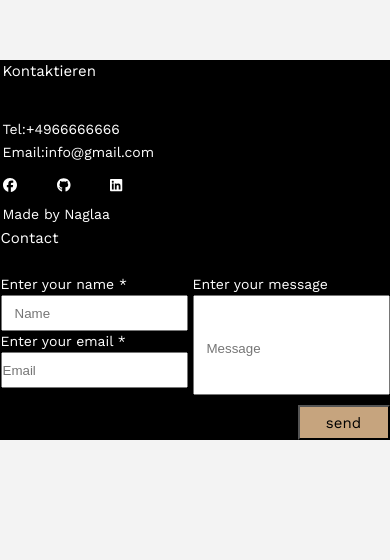
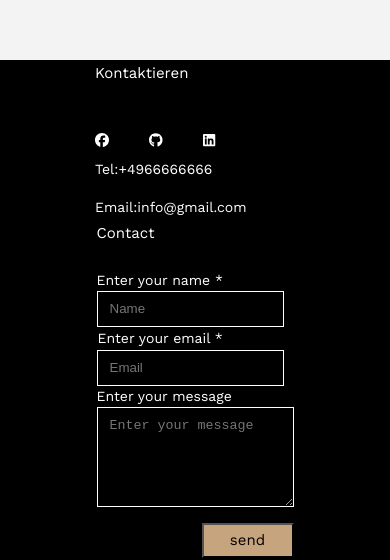
Before and after one commit to NagIbrahim/A-Profile, a React (Create React App) app: page /message in a window 390 px wide. Shown: the part 884-1444 px from the top of the page. Before the commit the page ends 1324 px from the top, so only its background shows below. Built offline with nearby package versions, Linux system fonts and the light colour scheme.

Commit message:
media query footer

```diff
--- a/src/App.css
+++ b/src/App.css
@@ -1,4 +1,3 @@
-
 .app{
   /*border:5px solid grey;*/
   background-color: transparent;
--- a/src/components/Footer.jsx
+++ b/src/components/Footer.jsx
@@ -12,6 +12,7 @@ function Footer() {
   return (
     <div id="f" >
       {/*  kontakt info */}
+      <div   id="f-container">
       <div   id="f-left">
         <div>
         <p> Kontaktieren</p>
@@ -44,19 +45,29 @@ function Footer() {
               <Link>AGB</Link>
             </p>
              */}
-            <p>
+            <p id="p-info">
            <span>
             Made by  <span></span>
-            <Link  to="https://www.linkedin.com/in/naglaa-h-0342b1250/">Naglaa</Link>
+            <Link  to="https://www.linkedin.com/">Naglaa</Link>
            </span>
 
             </p>
            </div>
         </div>
 
-    </div>
+
+
+
+
+    </div >
  {/* form */}
-    <Form/>
+  <div id="f-right">
+
+  <Form/>
+  </div>
+
+
+      </div>
 
    </div>
   )
--- a/src/components/Form/FormInput/InputEmail/index.js
+++ b/src/components/Form/FormInput/InputEmail/index.js
@@ -18,7 +18,7 @@ function InputEmail({ setEmail }) {
 
   return (
     <div>
-         <p>Enter your email *</p>
+         <p className='p-form'>Enter your email *</p>
 
     {/*   <input  id="input-email"  type="email"  value={emailValue}   onChange={handleChange} required  placeholder='Email'/>
                      */ }
--- a/src/components/Form/FormInput/InputEmail/style.css
+++ b/src/components/Form/FormInput/InputEmail/style.css
@@ -1,6 +1,22 @@
 #input-email{
     height:36px;
     width:187px;
+    padding:3px 3px 3px 12px;
     margin-right:5px;
     outline: none;
+    background-color: transparent;
+    border: 1px solid white;
 }
+.p-form{
+    padding: 1px;
+}
+
+
+@media only screen and (max-width:900px) and (min-width:600px) {
+    #input-email{
+        height:28px;
+        width:150px ;
+
+    }
+
+}
--- a/src/components/Form/FormInput/InputName/style.css
+++ b/src/components/Form/FormInput/InputName/style.css
@@ -4,4 +4,20 @@
     padding:3px 3px 3px 12px;
     margin-right:5px;
     outline: none;
+    background-color: transparent;
+    border:1px solid white;
+
 }
+
+.p-form{
+    padding: 1px;
+}
+
+@media only screen and (max-width:900px) and (min-width:600px){
+    #input-name{
+        height:28px;
+        width:150px ;
+
+    }
+
+}
--- a/src/components/Form/FormMessage/index.js
+++ b/src/components/Form/FormMessage/index.js
@@ -10,12 +10,19 @@ function FormMessage({ setMessage }) {
     setMessageValue(value);
     console.log("messagevalue:", messageValue )
     setMessage(value);
+
   };
+
+
+
+
   return (
     <div id="form-message">
       <p>Enter your message</p>
-      <input id="input-message" type="textarea"    value={messageValue}
-        onChange={handleChange}  placeholder='Message'/>
+      {/*<input id="input-message" type="textarea"    value={messageValue}
+        onChange={handleChange}  placeholder='Enter your message'/>*/}
+        <textarea id="input-message" name="freeform"    value={messageValue}  placeholder='Enter your message' onChange={handleChange}                   >
+          </textarea>
     </div>
   )
 }
--- a/src/components/Form/FormMessage/style.css
+++ b/src/components/Form/FormMessage/style.css
@@ -2,5 +2,16 @@
     height: 100px;
     width: 197px;
     padding: 10.5px 10px 3px 12px;
-    outline:none
+    outline:none;
+    background-color: black;
+    border:1px solid white;
+    color:white
 }
+
+
+@media only screen and (max-width:900px) and (min-width:600px){
+    #input-message{
+        height: 80px;
+        width: 140px;
+    }
+}
--- a/src/components/Form/index.js
+++ b/src/components/Form/index.js
@@ -18,6 +18,7 @@ function Form() {
     setEmail('');
     setName('');
     setMessage('');
+
   };
 
 
--- a/src/components/Form/style.css
+++ b/src/components/Form/style.css
@@ -36,3 +36,18 @@
 #btn-send:hover {
     background-color: #9e8a74;
   }
+
+
+
+
+  @media only screen and (max-width:599px) {
+   #f-container{
+    justify-content: center;
+    align-items: center;
+   }
+
+  #form-inputs{
+    display:flex;
+    flex-direction: column;
+  }
+}
--- a/src/components/footer.css
+++ b/src/components/footer.css
@@ -4,11 +4,18 @@
   height: 300px;
   margin-top: 100px;
   display: flex;
-  justify-content:space-evenly;
+  justify-content:center;
   align-items: center;
   background-color: black;
   color: white;
   text-align: center;
+}
+
+#f-container{
+  width:800px;
+  display:flex;
+  justify-content: space-between;
+  /*border:1px solid green ;*/
 }
 
 /*--------footer -left-part--------------------------------------*/
@@ -20,12 +27,13 @@
   flex-direction: column;
   font-size: 14px;
   position: relative;
+  /*border:1px solid yellow*/
 
 }
 
 #f-left a{
   color:white;
-    text-decoration:none
+  text-decoration:none
 }
 
 #f-left > div:first-child {
@@ -33,10 +41,12 @@
   font-size: 15px;
 }
 
+
 #left-info {
   line-height: 1.7em;
   text-align: left;
   margin-top: 35px;
+
 }
 
 #scoial {
@@ -54,15 +64,42 @@
     bottom: 0px;
   }
 
-/* Media query*/
-  @media only screen and (max-width:599px) {
 
-    #f{
-      height: 380px;
+    @media only screen and (max-width:599px) {
+        #f {
+          height: 500px;
+        }
+
+      #f-container {
       flex-direction: column;
     }
-    #f-left{
-      width:385px;
+    #f-left {
+
+      width: 200px;
+      height: 160px;
+      }
+
+      #left-info{
+      display: flex;
+      flex-direction: column-reverse;
+      line-height: 2.7em;
+
+    }
+
+    #p-info{
+      display:none
     }
 
   }
+
+
+  @media only screen and (max-width:900px) and (min-width:600px){
+    #f-container{
+      width:550px
+    }
+
+    #f-left {
+   width: 250px;
+    }
+
+}
--- a/src/components/home.css
+++ b/src/components/home.css
@@ -1,7 +1,7 @@
 
 .home{
     width:100%;
-    height: 100%;
+    height: 100vh;
     display: flex;
     justify-content: center;
     align-items: center;
```
Also changed, not shown: src/images/img6.jpg (deleted).
